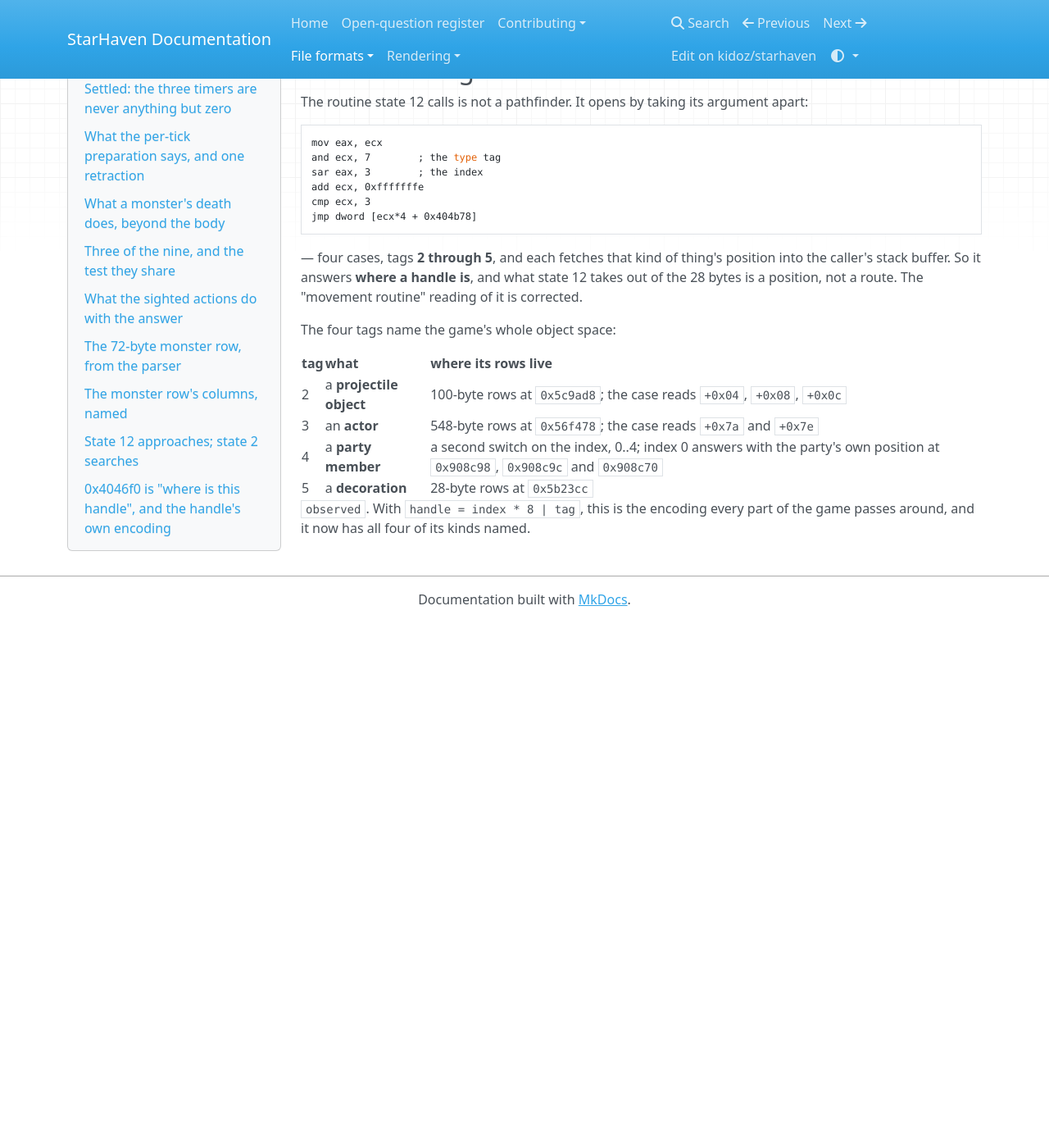
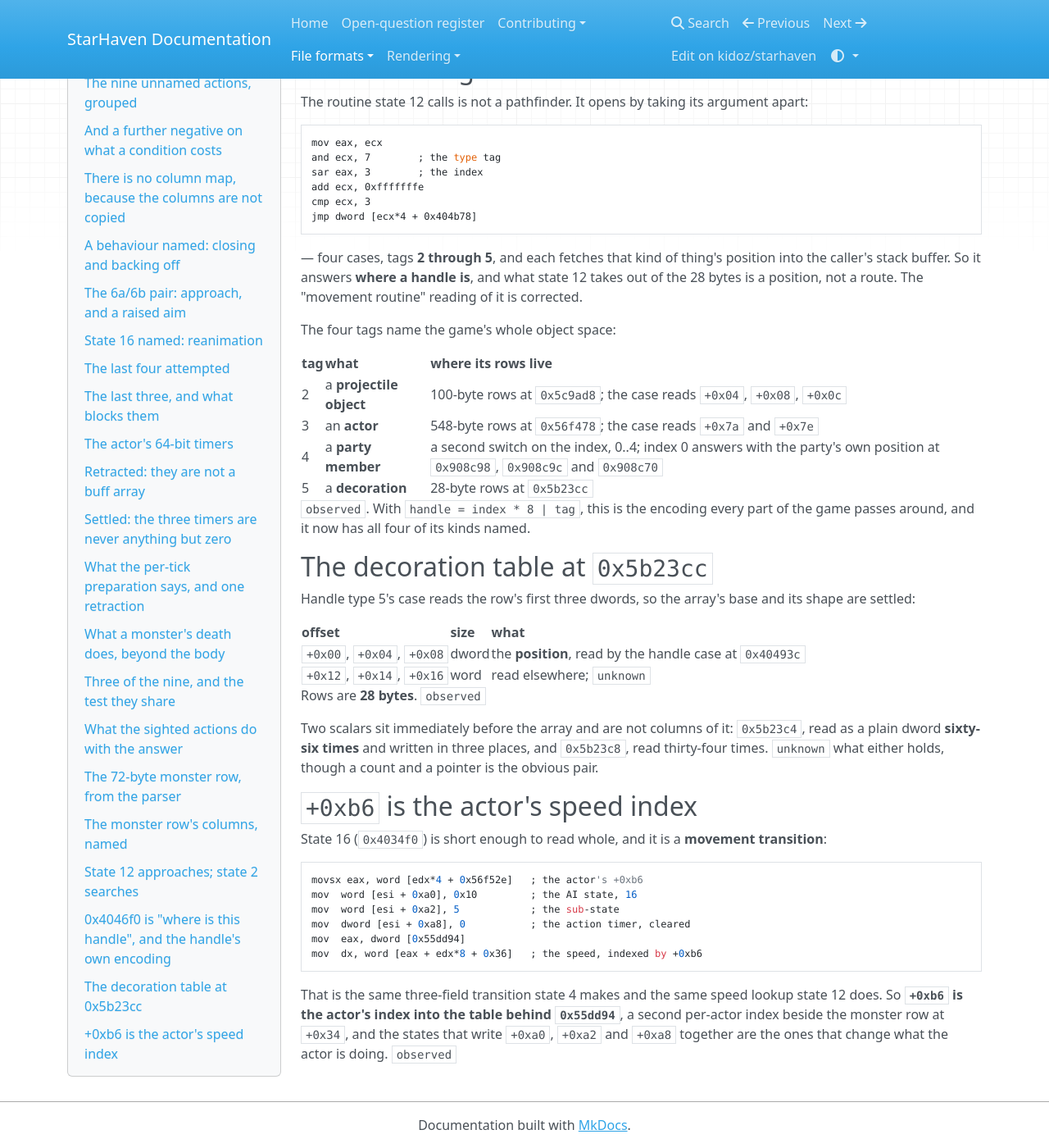
Before and after one commit to kidoz/starhaven, an MkDocs documentation site: the page built from docs/formats/event-actors.md, in a window 1280 px wide and 1400 px high, scrolled down 18072 px. Shown: the whole window at 82% size. Built offline with MkDocs 1.6.1, drawn with Linux system fonts in a browser that asks for light colours; nearby versions of some CDN libraries; before the commit the page ends 18831 px from its top, so only the background shows below that.

Commit message:
Shape the decoration table and name the actor's speed index

````diff
--- a/docs/formats/event-actors.md
+++ b/docs/formats/event-actors.md
@@ -1008,3 +1008,40 @@ The four tags name the game's whole object space:
 
 `observed`. With `handle = index * 8 | tag`, this is the encoding every part of
 the game passes around, and it now has all four of its kinds named.
+
+## The decoration table at `0x5b23cc`
+
+Handle type 5's case reads the row's first three dwords, so the array's base
+and its shape are settled:
+
+| offset | size | what |
+| --- | --- | --- |
+| `+0x00`, `+0x04`, `+0x08` | dword | the **position**, read by the handle case at `0x40493c` |
+| `+0x12`, `+0x14`, `+0x16` | word | read elsewhere; `unknown` |
+
+Rows are **28 bytes**. `observed`
+
+Two scalars sit immediately before the array and are not columns of it:
+`0x5b23c4`, read as a plain dword **sixty-six times** and written in three
+places, and `0x5b23c8`, read thirty-four times. `unknown` what either holds,
+though a count and a pointer is the obvious pair.
+
+## `+0xb6` is the actor's speed index
+
+State 16 (`0x4034f0`) is short enough to read whole, and it is a **movement
+transition**:
+
+```
+movsx eax, word [edx*4 + 0x56f52e]   ; the actor's +0xb6
+mov  word [esi + 0xa0], 0x10         ; the AI state, 16
+mov  word [esi + 0xa2], 5            ; the sub-state
+mov  dword [esi + 0xa8], 0           ; the action timer, cleared
+mov  eax, dword [0x55dd94]
+mov  dx, word [eax + edx*8 + 0x36]   ; the speed, indexed by +0xb6
+```
+
+That is the same three-field transition state 4 makes and the same speed
+lookup state 12 does. So **`+0xb6` is the actor's index into the table behind
+`0x55dd94`**, a second per-actor index beside the monster row at `+0x34`, and
+the states that write `+0xa0`, `+0xa2` and `+0xa8` together are the ones that
+change what the actor is doing. `observed`
````
Also changed, not shown: README.md (+9 -0 lines).
